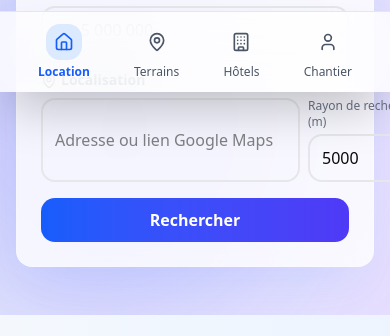
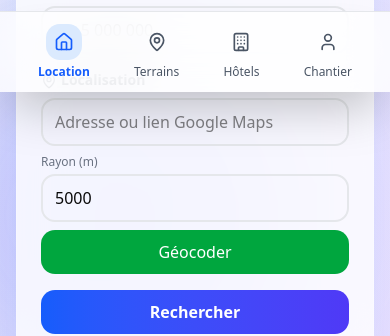
Before and after one commit to zorothecoder00/ceaImmo, a Next.js app: page / in a window 390 px wide. Shown: the part 752-1088 px from the top of the page. Built offline with nearby package versions, Linux system fonts and the light colour scheme; no server answers.

Commit message:
Responsive du formulaire de recherche de la page d'accueil

```diff
--- a/src/app/page.tsx
+++ b/src/app/page.tsx
@@ -362,45 +362,50 @@ export default function HomePage()
               </div>
 
               {/* Localisation - Plus compact */}
-              <div className="lg:col-span-3">
+              {/* Localisation - Plus compact et responsive */}
+<div className="lg:col-span-3 w-full">
   <label className="block text-sm font-semibold text-gray-700 mb-2">
     <MapPin className="h-4 w-4 inline mr-1" />
     Localisation
   </label>
-                <div className="flex gap-2">
+  <div className="flex flex-col sm:flex-row sm:items-end gap-2 w-full">
+
+    {/* Adresse */}
     <input
       type="text"
-                    className="flex-1 border-2 border-gray-200 rounded-xl px-3 py-2.5 focus:outline-none focus:border-blue-500 focus:ring-2 focus:ring-blue-500/20 transition-all"
+      className="flex-1 border-2 border-gray-200 rounded-xl px-3 py-2.5 focus:outline-none focus:border-blue-500 focus:ring-2 focus:ring-blue-500/20 transition-all w-full"
       placeholder="Adresse ou lien Google Maps"
       value={address}
       onChange={(e) => setAddress(e.target.value)}
     />
 
-                  {/* Champ Rayon avec label et placeholder */}
-                  <div className="flex flex-col w-32">
-                    <label className="text-xs text-gray-500 mb-1">Rayon de recherche (m)</label>
+    {/* Rayon */}
+    <div className="flex flex-col w-full sm:w-32">
+      <label className="text-xs text-gray-500 mb-1">Rayon (m)</label>
       <input
         type="number"
-                      className="border-2 border-gray-200 rounded-xl px-3 py-2.5 focus:outline-none focus:border-blue-500 focus:ring-2 focus:ring-blue-500/20 transition-all"
+        className="border-2 border-gray-200 rounded-xl px-3 py-2.5 focus:outline-none focus:border-blue-500 focus:ring-2 focus:ring-blue-500/20 transition-all w-full"
         placeholder="Ex: 5000"
         value={radius}
         onChange={(e) => setRadius(Number(e.target.value) || 0)}
       />
     </div>
 
+    {/* Bouton Géocoder */}
     <button
       onClick={handleGeocode}
       disabled={geocoding}
       className={`px-4 py-2.5 rounded-xl font-medium text-white transition-all whitespace-nowrap
           ${geocoding
-                          ? 'bg-green-400 cursor-not-allowed hover:bg-green-400' // état géocodage
-                          : 'bg-green-600 hover:bg-green-700' // état normal
-                        }`}
+            ? 'bg-green-400 cursor-not-allowed hover:bg-green-400'
+            : 'bg-green-600 hover:bg-green-700'
+          } w-full sm:w-auto`}
     >
       {geocoding ? "Géocodage..." : "Géocoder"}
     </button>
   </div>
 </div>
+
 
               {/* Bouton de recherche global */}
               <div className="lg:col-span-1 flex items-end">
```
Lines whose indentation alone changed are shown as unchanged.
